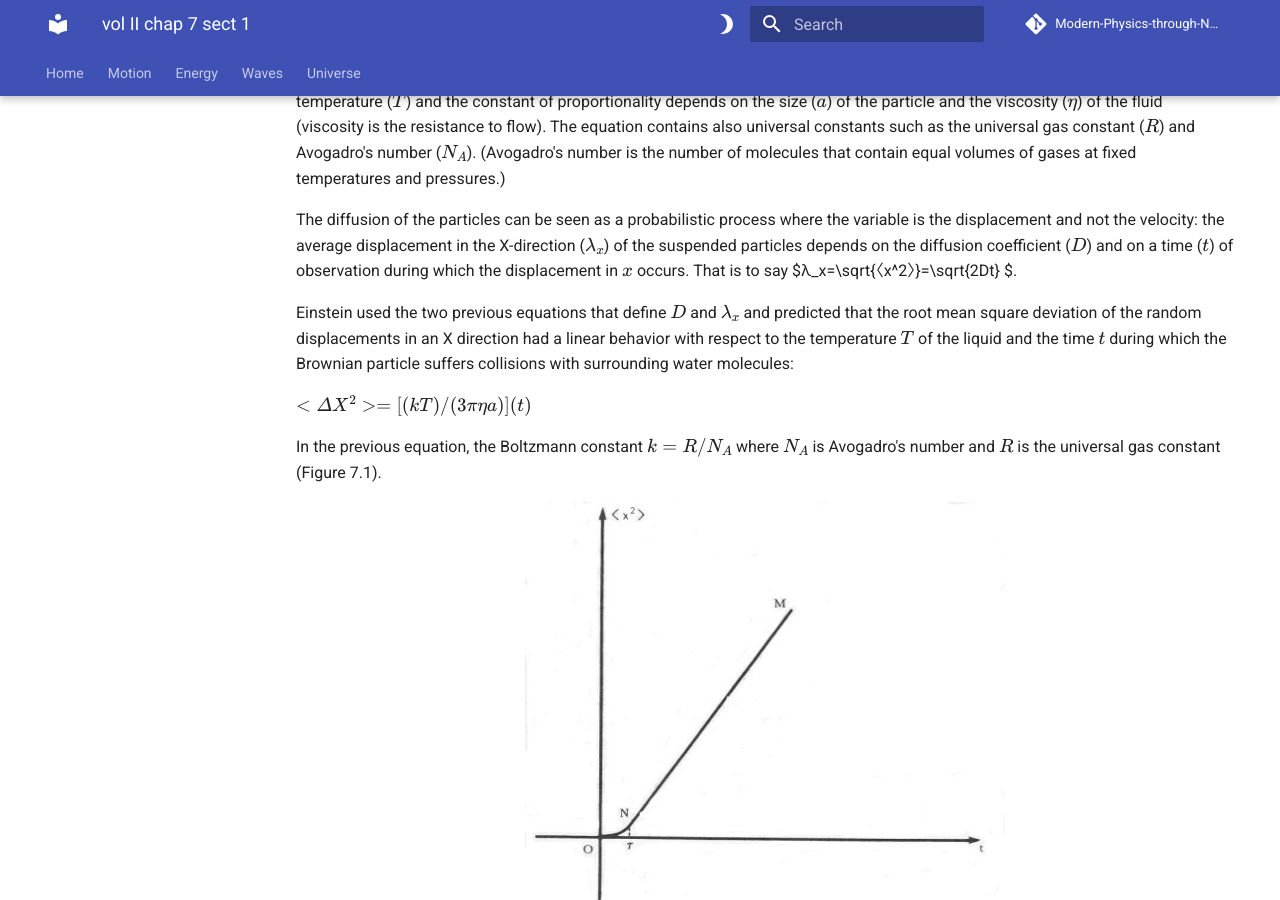
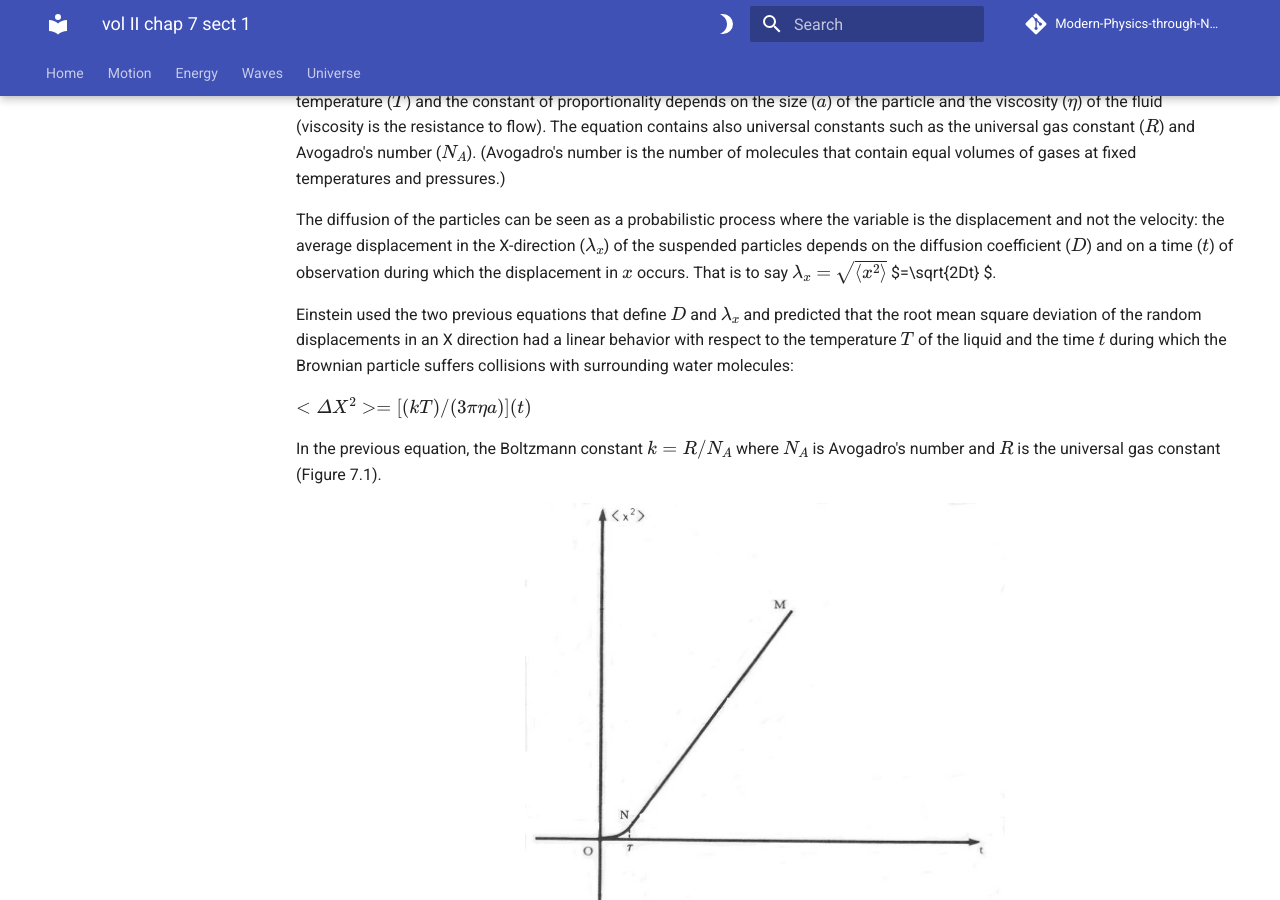
Before and after one commit to modphysnobel/modphysnobel.github.io, an MkDocs documentation site: the page built from docs/vol-II/vol-II-chap-7-sect-1.md, in a window 1280 px wide and 900 px high, scrolled down 1755 px. Built offline with MkDocs 1.6.1 and Material for MkDocs 9.7.7, drawn with Linux system fonts in a browser that asks for light colours; some web fonts are replaced; comment, search, counter and statistics services are not loaded.

```diff
--- a/docs/vol-II/vol-II-chap-7-sect-1.md
+++ b/docs/vol-II/vol-II-chap-7-sect-1.md
@@ -49,7 +49,7 @@ Einstein considered from the fact that atoms have a real and not hypothetical ex
 
 The expression $D = (RT)/(6πηaN_A)$ is called the Stokes-Einstein equation, where the diffusion coefficient ($D$) is linear with temperature ($T$) and the constant of proportionality depends on the size ($a$) of the particle and the viscosity ($η$) of the fluid (viscosity is the resistance to flow). The equation contains also universal constants such as the universal gas constant ($R$) and Avogadro's number ($N_A$). (Avogadro's number is the number of molecules that contain equal volumes of gases at fixed temperatures and pressures.)
 
-The diffusion of the particles can be seen as a probabilistic process where the variable is the displacement and not the velocity: the average displacement in the X-direction ($λ_x$) of the suspended particles depends on the diffusion coefficient ($D$) and on a time ($t$) of observation during which the displacement in $x$ occurs. That is to say $λ_x=\sqrt{〈x^2〉}=\sqrt{2Dt} $.
+The diffusion of the particles can be seen as a probabilistic process where the variable is the displacement and not the velocity: the average displacement in the X-direction ($λ_x$) of the suspended particles depends on the diffusion coefficient ($D$) and on a time ($t$) of observation during which the displacement in $x$ occurs. That is to say $λ_x=$ $\sqrt{〈x^2〉}$ $=\sqrt{2Dt} $.
 
 Einstein used the two previous equations that define $D$ and $λ_x$ and predicted that the root mean square deviation of the random displacements in an X direction had a linear behavior with respect to the temperature $T$ of the liquid and the time $t$ during which the Brownian particle suffers collisions with surrounding water molecules:
 
```
